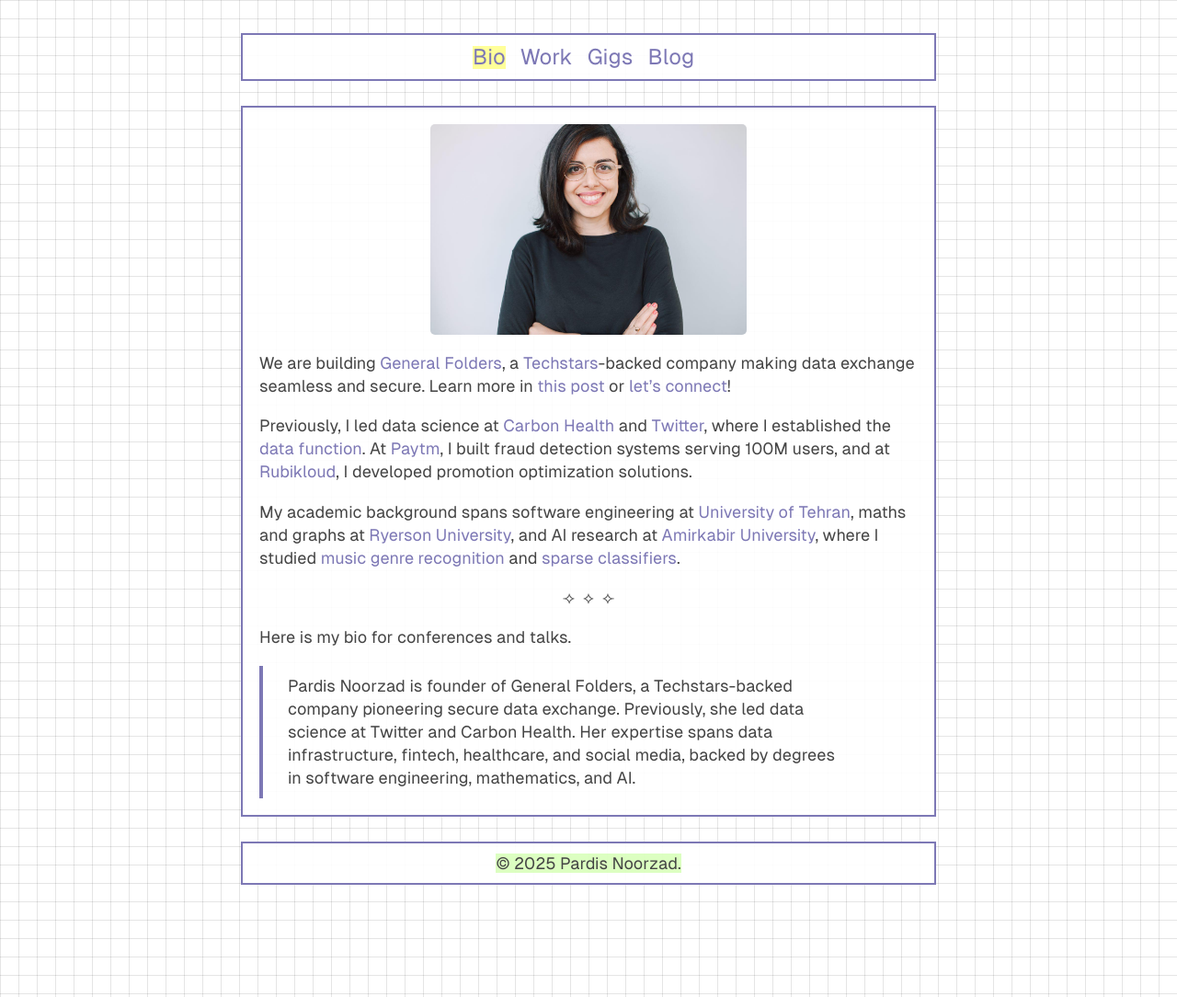
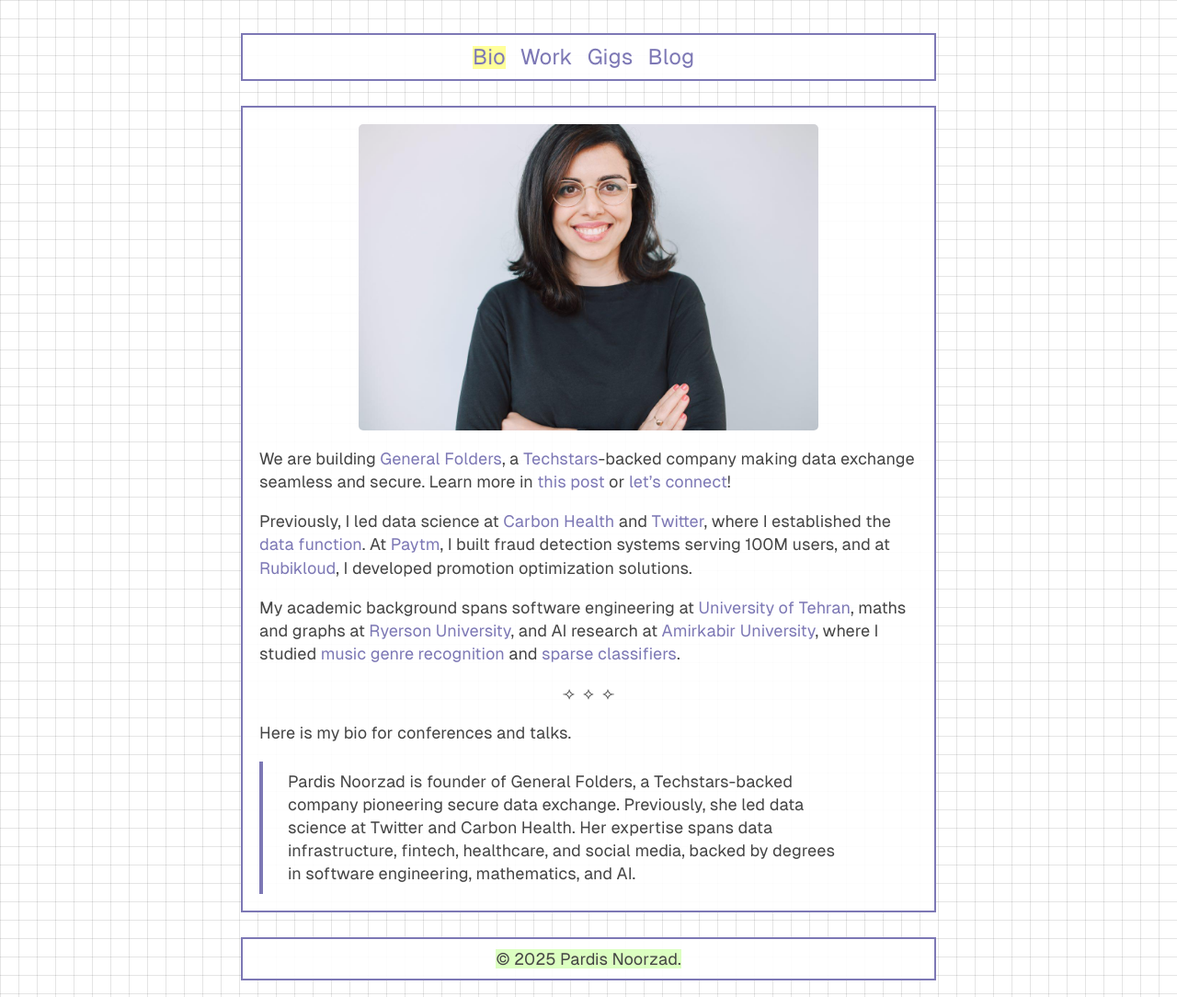
Before and after one commit to djpardis/djpardis.github.io, a Jekyll site: the page built from index.md, in a window 1280 px wide. Shown: the whole page at 92% size. Built offline with Jekyll 4.4.1, drawn with Linux system fonts in a browser that asks for light colours.

Commit message:
Apply consistent image styling to index page

```diff
--- a/index.md
+++ b/index.md
@@ -5,13 +5,8 @@ keywords: pardis noorzad, djpardis, pardis, noorzad, dj pardis, data science, ge
 title: Bio
 ---
 
-<div class="image-container-with-caption">
-    <div class="image-row">
-        <div class="image-container">
-            <img src="/files/pics/profile_pic.jpg" alt="Pardis Noorzad" title="Pardis Noorzad">
-        </div>
-    </div>
-    <div class="image-caption"></div>
+<div style="margin: 0 auto; max-width: 500px; text-align: center;">
+    <img src="/files/pics/profile_pic.jpg" alt="Pardis Noorzad" title="Pardis Noorzad" style="width: 100%; height: auto; display: block;">
 </div>
 
 We are building [General Folders](https://generalfolders.com){:target="_blank"},
```
